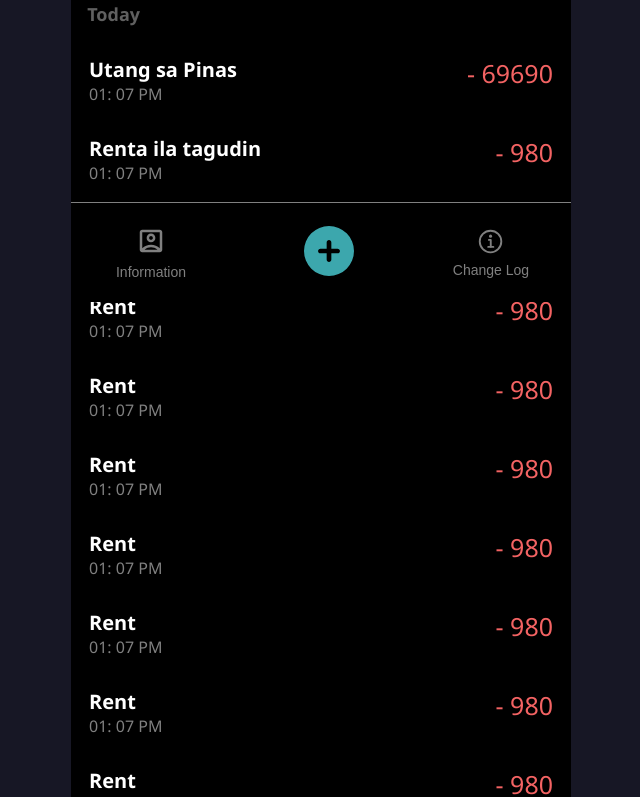
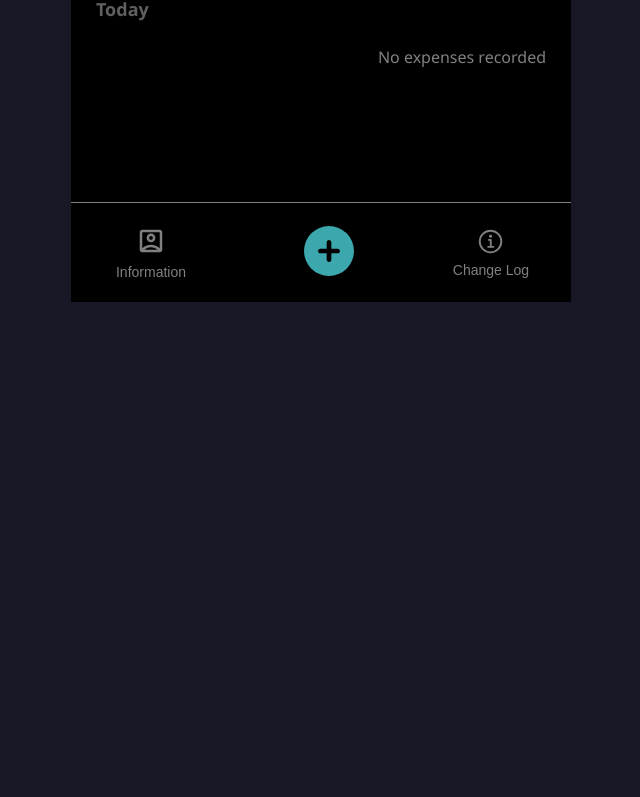
Before and after one commit to Kurev/DailyBudget, a React (Vite) app: page / in a window 1280 px wide. Shown: the part 498-1295 px from the top of the page, without its empty margins (319-959 px from the left). After the commit the page ends 800 px from the top, so only its background shows below. Built offline with nearby package versions, Linux system fonts and the light colour scheme.

Commit message:
second commit

```diff
--- a/src/App.jsx
+++ b/src/App.jsx
@@ -1,4 +1,5 @@
 import React, { useState, useRef, useEffect } from 'react';
+import 'animate.css/animate.min.css'; // Import animate.css
 import './App.css';
 import BudgetApp from './BudgetApp/BudgetApp';
 import Today from './Today/Today';
@@ -6,7 +7,6 @@ import AddExpenses from './AddExpenses/AddExpenses';
 import AddAnimation from './AddAnimation/AddAnimation';
 import AddTag from './AddTag/AddTag';
 import Confirm from './Confirm/Confirm';
-import 'animate.css/animate.min.css';
 
 function App() {
   const [isAddAnimationVisible, setIsAddAnimationVisible] = useState(false);
@@ -17,6 +17,7 @@ function App() {
   const [selectedTag, setSelectedTag] = useState(null);
   const [amount, setAmount] = useState('');
   const [isConfirmVisible, setIsConfirmVisible] = useState(false);
+  const [confirmedDetails, setConfirmedDetails] = useState([]);
   const addTagRef = useRef(null);
 
   const handleAddIconClick = () => {
@@ -34,10 +35,19 @@ function App() {
   };
 
   const handleCancelClick = () => {
-    setAnimationClass('animate__bounceOutDown');
-    setTimeout(() => {
-      setIsAddAnimationVisible(false);
-    }, 700); // Match the duration of the bounceOutDown animation
+    if (isConfirmVisible) {
+      setConfirmAnimationClass('animate__bounceOutDown');
+      setTimeout(() => {
+        setIsConfirmVisible(false);
+        setIsAddAnimationVisible(true);
+        setAnimationClass('animate__bounceInUp');
+      }, 700); // Match the duration of the bounceOutDown animation
+    } else {
+      setAnimationClass('animate__bounceOutDown');
+      setTimeout(() => {
+        setIsAddAnimationVisible(false);
+      }, 700); // Match the duration of the bounceOutDown animation
+    }
   };
 
   const handleTagButtonClick = () => {
@@ -74,12 +84,17 @@ function App() {
     }
   };
 
-  const handleConfirmCancelClick = () => {
+  const handleConfirm = () => {
+    const currentTime = new Date().toLocaleTimeString('en-US', { hour: '2-digit', minute: '2-digit' });
+    const newEntry = {
+      amount: parseFloat(amount),
+      tag: selectedTag,
+      time: currentTime,
+    };
+    setConfirmedDetails([...confirmedDetails, newEntry]);
     setConfirmAnimationClass('animate__bounceOutDown');
     setTimeout(() => {
       setIsConfirmVisible(false);
-      setIsAddAnimationVisible(true);
-      setAnimationClass('animate__bounceInUp');
     }, 700); // Match the duration of the bounceOutDown animation
   };
 
@@ -94,16 +109,18 @@ function App() {
     };
   }, [isAddTagVisible]);
 
+  // Calculate total amount spent
+  const totalAmountSpent = confirmedDetails.reduce((total, detail) => total + detail.amount, 0);
+
   return (
     <div className="main-container">
       {!isAddAnimationVisible && !isAddTagVisible && !isConfirmVisible && (
         <>
-          <BudgetApp />
-          <Today />
+          <BudgetApp totalAmountSpent={totalAmountSpent} />
+          <Today confirmedDetails={confirmedDetails} />
         </>
       )}
       <AddExpenses onAddIconClick={handleAddIconClick} />
-
       {isAddAnimationVisible && (
         <AddAnimation
           className={`animate__animated ${animationClass}`}
@@ -125,8 +142,8 @@ function App() {
           <Confirm
             amount={amount}
             selectedTag={selectedTag}
-            className={confirmAnimationClass}
-            onCancelClick={handleConfirmCancelClick}
+            onConfirm={handleConfirm}
+            onCancelClick={handleCancelClick} // Ensure the onCancelClick is passed
           />
         </div>
       )}
--- a/src/BudgetApp/BudgetApp.jsx
+++ b/src/BudgetApp/BudgetApp.jsx
@@ -1,7 +1,10 @@
-import React from 'react'
-import './BudgetApp.css'
+import React from 'react';
+import './BudgetApp.css';
 
-const BudgetApp = () => {
+const BudgetApp = ({ totalAmountSpent }) => {
+  const formattedAmount = totalAmountSpent.toLocaleString(undefined, { minimumFractionDigits: 2, maximumFractionDigits: 2 });
+  const [whole, decimal] = formattedAmount.split('.');
+
   return (
     <div>
       <div className="budget-container">
@@ -12,15 +15,13 @@ const BudgetApp = () => {
           <p>Spend this day</p>
           <div className="peso">
             <h2 className='currency'>₱</h2>
-                    <h2 className='number'>70,670</h2>
-                    <h2 className='decimal'>.00</h2>
-                </div>
-
-            </div>
-
+            <h2 className='number'>{whole}</h2>
+            <h2 className='decimal'>.{decimal}</h2>
           </div>
         </div>
-  )
+      </div>
+    </div>
+  );
 }
 
-export default BudgetApp
+export default BudgetApp;
--- a/src/Confirm/Confirm.jsx
+++ b/src/Confirm/Confirm.jsx
@@ -3,7 +3,7 @@ import './Confirm.css';
 import { TbShieldLockFilled } from "react-icons/tb";
 import { HiArrowNarrowRight } from "react-icons/hi";
 
-const Confirm = ({ amount, selectedTag, className, onCancelClick }) => {
+const Confirm = ({ amount, selectedTag, className, onConfirm, onCancelClick }) => {
   return (
     <div>
       <div className={`border-confirm ${className}`}>
@@ -14,7 +14,7 @@ const Confirm = ({ amount, selectedTag, className, onCancelClick }) => {
         </div>
         <div className='confirm-btn'>
           <button onClick={onCancelClick}>Cancel</button>
-          <button>Confirm</button>
+          <button onClick={onConfirm}>Confirm</button>
         </div>
       </div>
     </div>
--- a/src/Today/Today.css
+++ b/src/Today/Today.css
@@ -1,43 +1,67 @@
-.today-container{
+.today-container {
     margin-top: -300px;
     background: rgb(0, 0, 0);
     color: white;
     width: 100%;
     height: 100%;
     margin-bottom: 180px;
+    padding: 25px; /* Ensure padding is applied */
   }
 
-.expenses{
+  .expenses {
     display: flex;
     justify-content: space-between;
     width: 100%;
     margin-top: 30px;
   }
 
-.expenses .input-expenses{
+  .expenses .input-expenses {
     font-weight: 600;
     font-size: 20px;
   }
 
-.today{
-    margin-bottom: 10px;
+  .today {
+    margin-bottom: -20px;
     font-size: 25px;
     font-weight: 600;
-    padding-left: 5%;
+    font-size: 18px;
+    color: rgb(96, 96, 96);
+    padding-left: -5px; /* Ensure padding is applied */
   }
 
   .today p{
-    font-size: 18px;
-    margin-left: -25px;
-    color: rgb(96, 96, 96);
+    margin-top: -30px;
+    margin-bottom: 45px;
   }
 
-.amount p{
+  .amount p {
     margin-left: 230px;
-    font-size: 25px;
-    color:  rgb(243, 99, 99);
+    font-size: 20px;
+    color: rgb(243, 99, 99);
+    margin-top: 10px;
   }
 
-.expenses .time{
+  .expenses .time {
     color: grey;
+    margin-left: 55px;
+    margin-bottom: 5px;
   }
+
+
+  .input-emoji {
+    font-size: 35px;
+    position: absolute;
+    margin-left: -5px;
+  }
+
+  .input-tag {
+    margin-left: 55px;
+  }
+
+  .no-expenses {
+    padding-left: 282px; /* Ensure padding is applied */
+    color: grey;
+    font-size: 16px;
+    margin-top: 20px;
+    font-family: 'Segoe UI', Tahoma, Geneva, Verdana, sans-serif;
+  }
--- a/src/Today/Today.jsx
+++ b/src/Today/Today.jsx
@@ -1,117 +1,36 @@
-import React from 'react'
-import './Today.css'
+import React from 'react';
+import './Today.css';
 
-const Today = () => {
+const Today = ({ confirmedDetails }) => {
   return (
     <div>
       <div className="today-container">
         <div className="today">
           <p>Today</p>
         </div>
-
-            <div className="expenses">
+        {confirmedDetails.length === 0 ? (
+          <div className="no-expenses">No expenses recorded</div>
+        ) : (
+          confirmedDetails.slice().reverse().map((detail, index) => (
+            <div className="expenses" key={index}>
               <div className="expe-cont">
-                <p className='input-expenses'>Utang sa Pinas</p>
-                <p className='time'>01: 07 PM</p>
+                <p className='input-expenses'>
+                  <span className='center'>
+                    <span className='input-emoji'>{detail.tag?.emoji}</span>
+                    <span className='input-tag'>{detail.tag?.label}</span>
+                  </span>
+                </p>
+                <p className='time'>{detail.time}</p>
               </div>
-
               <div className="amount">
-                <p>- 69690</p>
+                <p>- {detail.amount}</p>
               </div>
             </div>
-            <div className="expenses">
-              <div className="expe-cont">
-                <p className='input-expenses'>Renta ila tagudin</p>
-                <p className='time'>01: 07 PM</p>
-              </div>
-
-              <div className="amount">
-                <p>- 980</p>
+          ))
+        )}
       </div>
     </div>
-            <div className="expenses">
-              <div className="expe-cont">
-                <p className='input-expenses'>Rent</p>
-                <p className='time'>01: 07 PM</p>
-              </div>
+  );
+};
 
-              <div className="amount">
-                <p>- 980</p>
-              </div>
-            </div>
-            <div className="expenses">
-              <div className="expe-cont">
-                <p className='input-expenses'>Rent</p>
-                <p className='time'>01: 07 PM</p>
-              </div>
-
-              <div className="amount">
-                <p>- 980</p>
-              </div>
-            </div>
-            <div className="expenses">
-              <div className="expe-cont">
-                <p className='input-expenses'>Rent</p>
-                <p className='time'>01: 07 PM</p>
-              </div>
-
-              <div className="amount">
-                <p>- 980</p>
-              </div>
-            </div>
-            <div className="expenses">
-              <div className="expe-cont">
-                <p className='input-expenses'>Rent</p>
-                <p className='time'>01: 07 PM</p>
-              </div>
-
-              <div className="amount">
-                <p>- 980</p>
-              </div>
-            </div>
-            <div className="expenses">
-              <div className="expe-cont">
-                <p className='input-expenses'>Rent</p>
-                <p className='time'>01: 07 PM</p>
-              </div>
-
-              <div className="amount">
-                <p>- 980</p>
-              </div>
-            </div>
-            <div className="expenses">
-              <div className="expe-cont">
-                <p className='input-expenses'>Rent</p>
-                <p className='time'>01: 07 PM</p>
-              </div>
-
-              <div className="amount">
-                <p>- 980</p>
-              </div>
-            </div>
-            <div className="expenses">
-              <div className="expe-cont">
-                <p className='input-expenses'>Rent</p>
-                <p className='time'>01: 07 PM</p>
-              </div>
-
-              <div className="amount">
-                <p>- 980</p>
-              </div>
-            </div>
-            <div className="expenses">
-              <div className="expe-cont">
-                <p className='input-expenses'>Rent</p>
-                <p className='time'>01: 07 PM</p>
-              </div>
-
-              <div className="amount">
-                <p>- 980</p>
-              </div>
-            </div>
-        </div>
-    </div>
-  )
-}
-
-export default Today
+export default Today;
```
Also changed, not shown: src/App.css (line endings or trailing spaces). Lines whose indentation alone changed are shown as unchanged.
